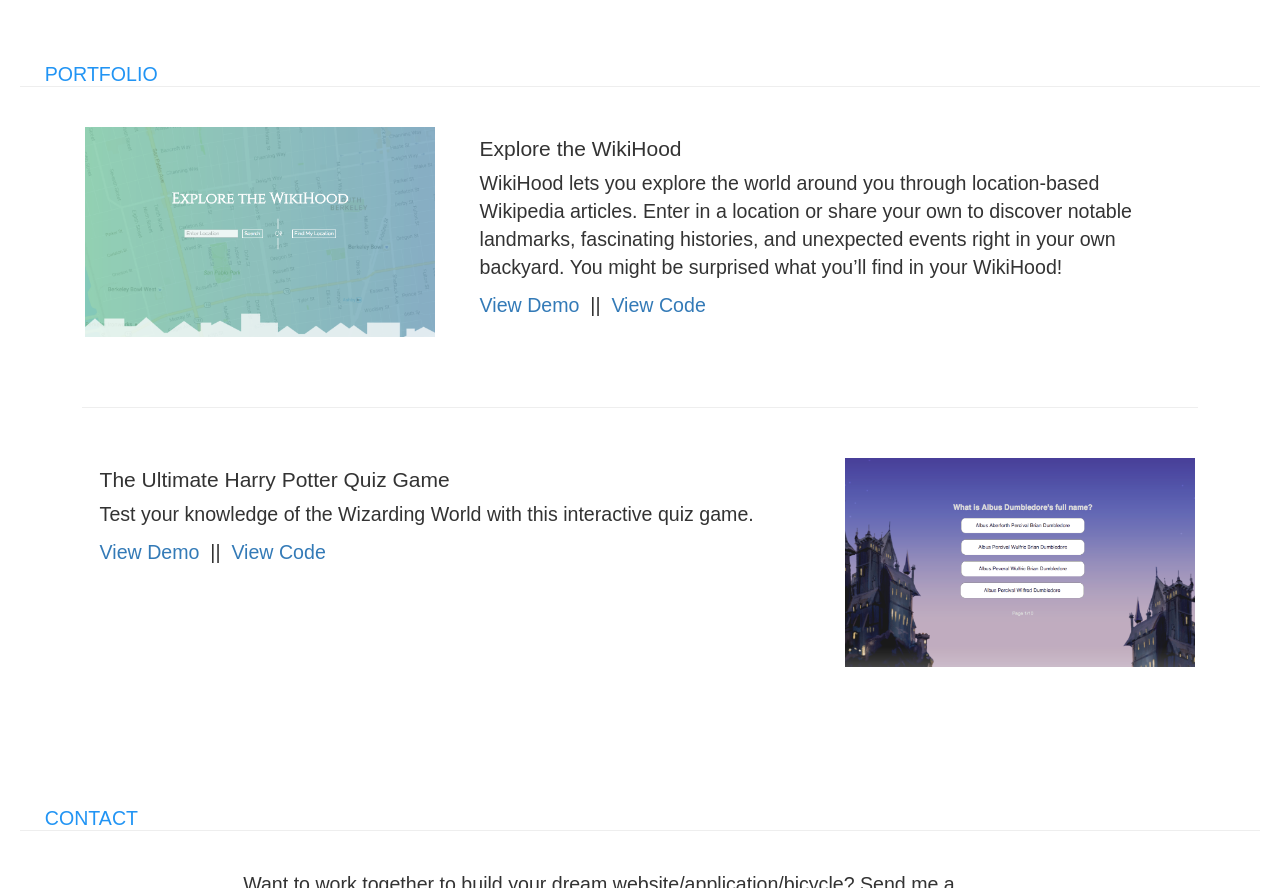
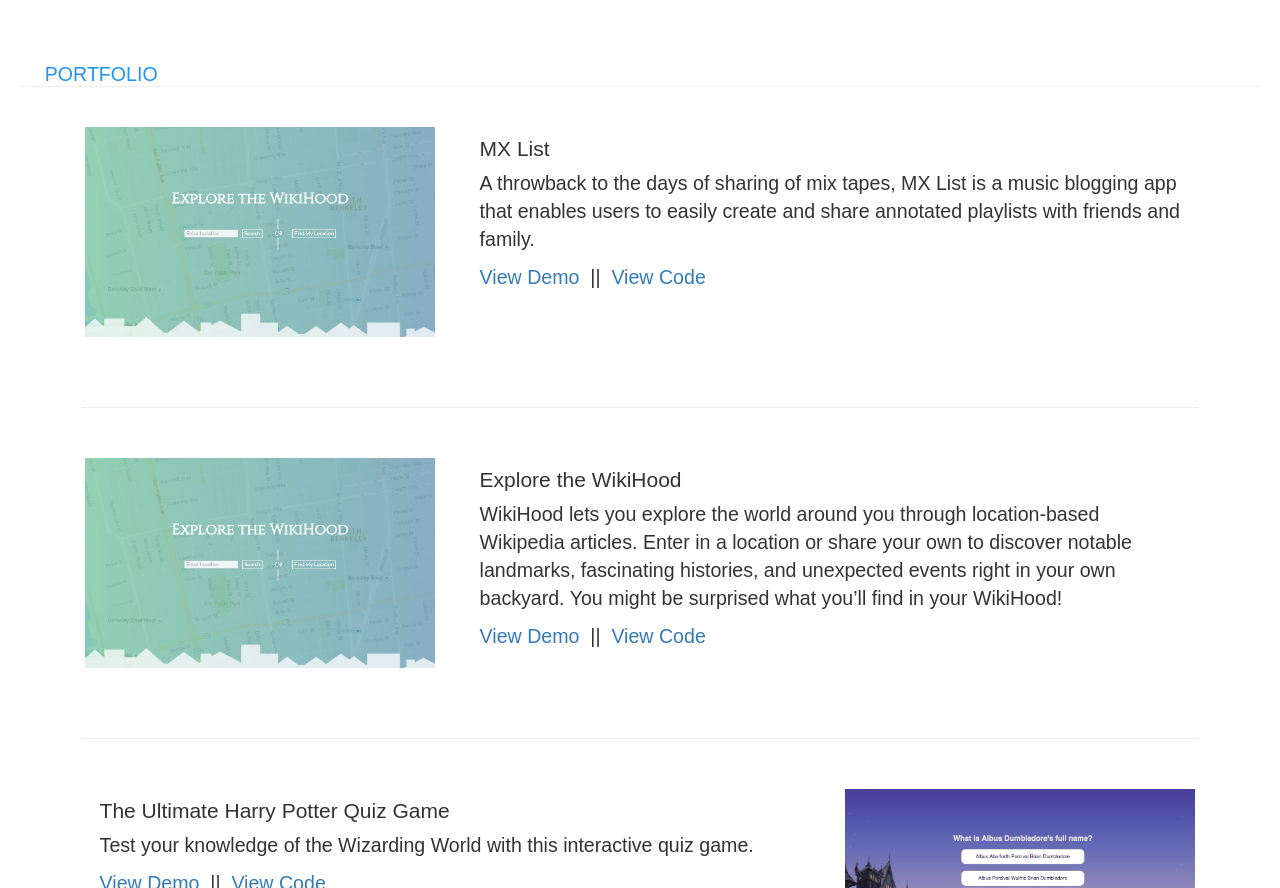
Before and after one commit to taypsl/taypsl, a plain HTML site: page index.html in a window 1280 px wide. Shown: the part 520-1408 px from the top of the page. Drawn offline with nearby package versions, Linux system fonts and the light colour scheme; a web font is replaced by a local one.

Commit message:
adding mxlist portfolio

```diff
--- a/index.html
+++ b/index.html
@@ -59,6 +59,13 @@
 		<div class="container">
 			<div class="col-md-4"><a class="box-hover" href="https://taypsl.github.io/explore-the-wikihood" target="blank"><img src="images/wikihood.png"></a>
 			</div>
+			<div class="col-md-8"><h4>MX List</h4><p>A throwback to the days of sharing of mix tapes, MX List is a music blogging app that enables users to easily create and share annotated playlists with friends and family. </p><p><a href="https://mxlist.herokuapp.com/" target="blank">View Demo&nbsp;</a> || <a href="https://github.com/taypsl/mx-list" target="blank">&nbsp;View Code</a></p>
+			</div>
+		</div>
+		<hr class="portfolio-line">
+		<div class="container">
+			<div class="col-md-4"><a class="box-hover" href="https://taypsl.github.io/explore-the-wikihood" target="blank"><img src="images/wikihood.png"></a>
+			</div>
 			<div class="col-md-8"><h4>Explore the WikiHood</h4><p>WikiHood lets you explore the world around you through location-based Wikipedia articles. Enter in a location or share your own to discover notable landmarks, fascinating histories, and unexpected events right in your own backyard. You might be surprised what you’ll find in your WikiHood!</p><p><a href="https://taypsl.github.io/explore-the-wikihood" target="blank">View Demo&nbsp;</a> || <a href="https://github.com/taypsl/explore-the-wikihood" target="blank">&nbsp;View Code</a></p>
 			</div>
 		</div>
```
